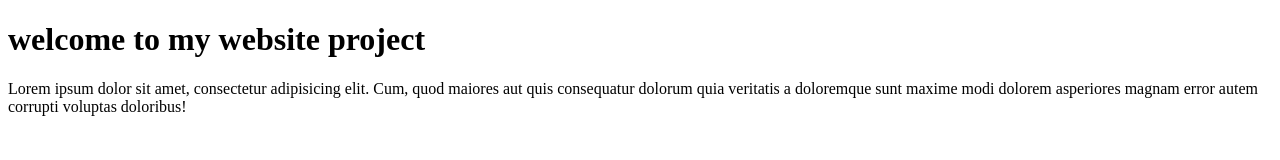
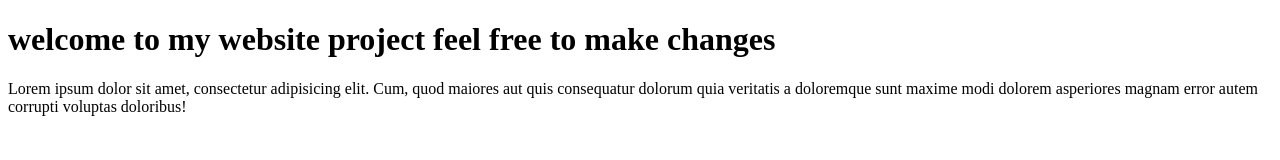
Before and after one commit to lomzari/first_repo, a plain HTML site: page index.html in a window 1280 px wide. Drawn offline with Linux system fonts and the light colour scheme.

Commit message:
update heading

```diff
--- a/index.html
+++ b/index.html
@@ -7,7 +7,7 @@
  <title>Document</title>
 </head>
 <body>
- <h1>welcome to my website project</h1>
+ <h1>welcome to my website project feel free to make changes</h1>
  <p>Lorem ipsum dolor sit amet, consectetur adipisicing elit. Cum, quod maiores aut quis consequatur dolorum quia veritatis a doloremque sunt maxime modi dolorem asperiores magnam error autem corrupti voluptas doloribus!</p>
 </body>
 </html>
```
